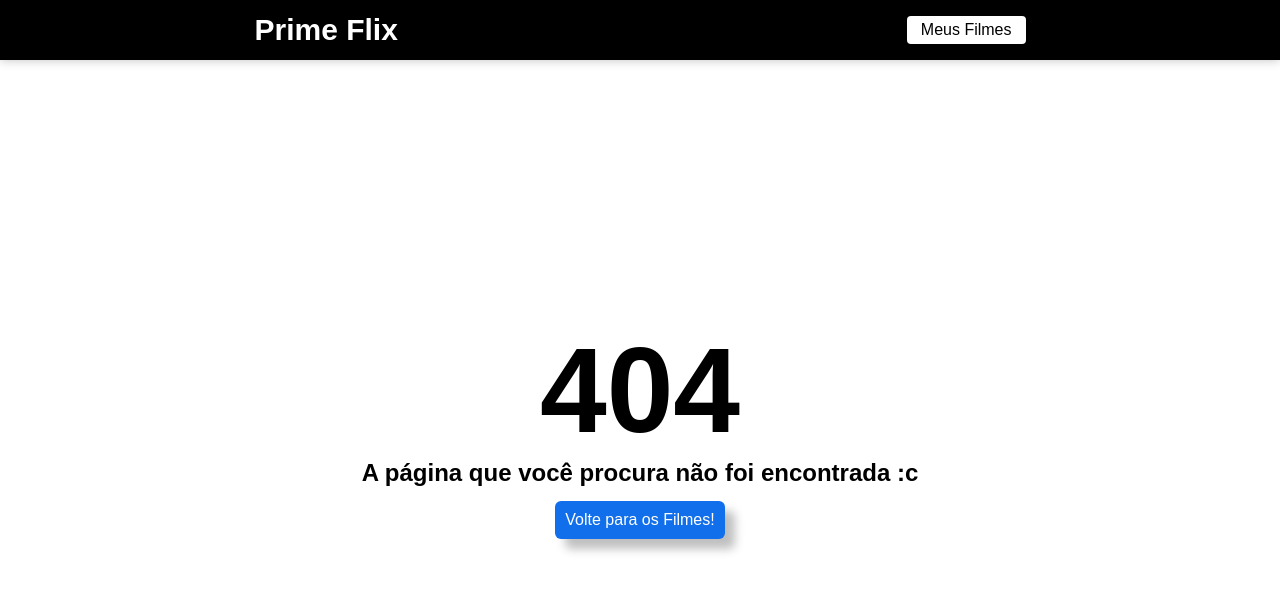
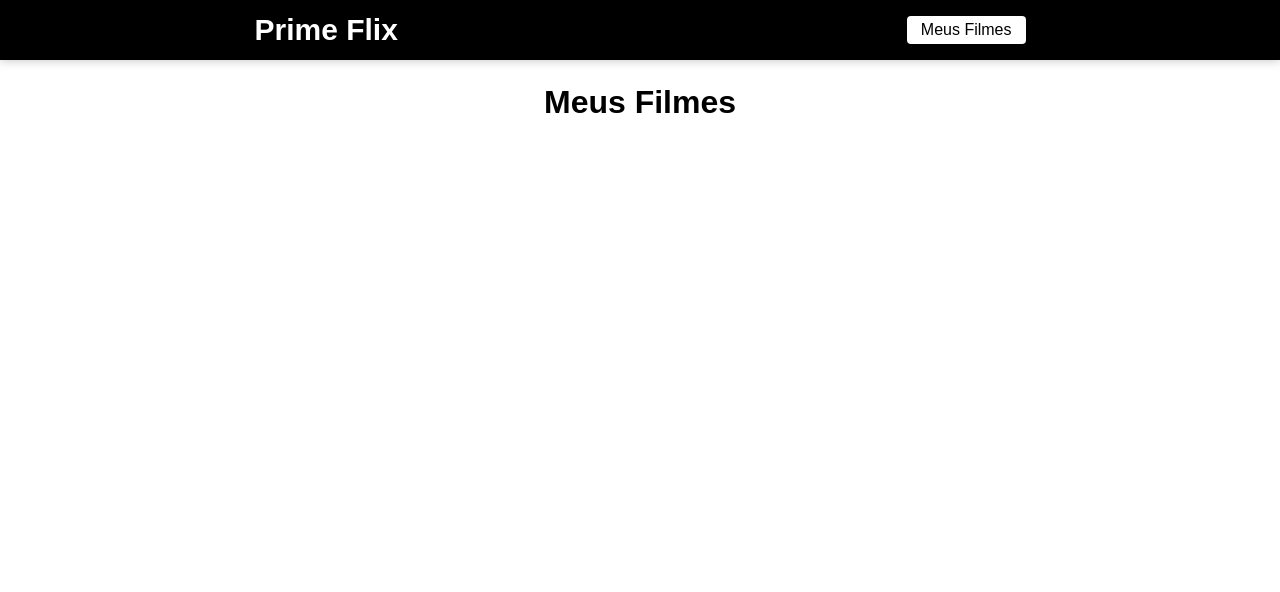
Before and after one commit to Fontesx11/movie-catalog, a React (Create React App) app: page /favorites in a window 1280 px wide. Before the commit this address had no page. Shown: the top 592 px of the page. Built offline with nearby package versions, Linux system fonts and the light colour scheme.

Commit message:
feat: criando tela de favoritos

```diff
--- /dev/null
+++ b/src/pages/Favorites/index.js
@@ -0,0 +1,39 @@
+import { useEffect, useState } from 'react';
+import './style.css'
+import { Link } from 'react-router-dom';
+
+function Favorites() {
+
+    const [movies, setMovies] = useState([])
+
+    useEffect(() => {
+
+        const movieList = localStorage.getItem("@primeflix")
+        console.log(movieList)
+        setMovies(JSON.parse(movieList) || [])
+
+    }, [])
+
+    return (
+        <div className='fav-movies'>
+            <h1>Meus Filmes</h1>
+            <ul>
+                {movies.map((item) => {
+
+                    return (
+                        <li key={item.id}>
+                            <span>{item.title}</span>
+
+                            <div>
+                                <Link to={`/movie/${item.id}`}>Ver Detalhes</Link>
+                                <button>Excluir</button>
+                            </div>
+                        </li>
+                    )
+                })}
+            </ul>
+        </div>
+    )
+}
+
+export default Favorites;
--- /dev/null
+++ b/src/pages/Favorites/style.css
@@ -0,0 +1,40 @@
+
+.fav-movies{
+    margin-top: 24px;
+    display: flex;
+    justify-content: center;
+    align-items: center;
+    flex-direction: column;
+}
+
+.fav-movies h1{
+    margin-bottom: 14px;
+}
+
+.fav-movies span{
+    font-size: 18px;
+}
+
+.fav-movies ul {
+    width: 720px;
+}
+
+.fav-movies ul li{
+    list-style: none;
+    display: flex;
+    align-items: center;
+    justify-content: space-between;
+    margin-bottom: 14px;
+}
+
+.fav-movies div{
+    display: flex;
+    justify-content: center;
+    align-items: center;
+}
+
+.fav-movies div a{
+    text-decoration: none;
+    margin-right: 12px;
+    color: #116feb;
+}
--- a/src/routes.js
+++ b/src/routes.js
@@ -4,16 +4,20 @@
 import Movie from './pages/Movie'
 import Header from "./components/Header/indes";
 import Error from "./pages/Error";
+import Favorites from "./pages/Favorites";
 
 function RoutesApp() {
 
-    return(
+    return (
         <BrowserRouter>
-        <Header/>
+            <Header />
             <Routes>
-                <Route path="/" element={ <Home/> }/>
-                <Route path="/movie/:id" element={ <Movie/> }/>
-                <Route path="*" element={ <Error/> }/>
+                <Route path="/" element={<Home />} />
+                <Route path="/movie/:id" element={<Movie />} />
+                <Route path="/favorites" element={<Favorites />} />
+
+
+                <Route path="*" element={<Error />} />
             </Routes>
         </BrowserRouter>
     )
```
